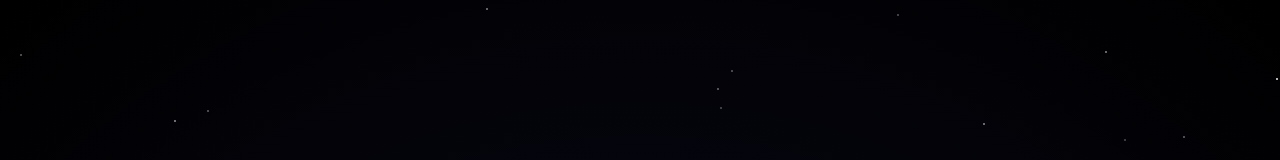
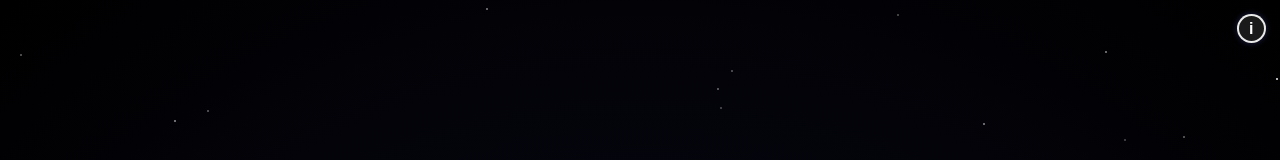
Before and after one commit to Palfos23/tens10n, a React (Vite) app in the folder frontend/: page / in a window 1280 px wide. Shown: the top 160 px of the page. Built offline with nearby package versions, Linux system fonts and the light colour scheme.

Commit message:
Infoboks

```diff
--- a/frontend/src/LandingPage.css
+++ b/frontend/src/LandingPage.css
@@ -1,3 +1,4 @@
+/* === Bakgrunn og struktur === */
 .landing-container {
     position: relative;
     width: 100vw;
@@ -12,7 +13,7 @@
     font-family: "Arial", sans-serif;
 }
 
-/* Star animation */
+/* === Stjerneanimasjon === */
 .star {
     position: absolute;
     width: 2px;
@@ -24,15 +25,11 @@
 }
 
 @keyframes twinkle {
-    0%, 100% {
-        opacity: 0.3;
-    }
-    50% {
-        opacity: 1;
-    }
+    0%, 100% { opacity: 0.3; }
+    50% { opacity: 1; }
 }
 
-/* Title */
+/* === Tittel === */
 .title {
     font-size: 4rem;
     margin-bottom: 2rem;
@@ -46,7 +43,7 @@
     color: #6366f1;
 }
 
-/* Create button */
+/* === Opprett Spill-knapp === */
 .create-btn {
     background: #4f46e5;
     color: white;
@@ -62,23 +59,22 @@
 .create-btn:hover {
     transform: scale(1.05);
     background: linear-gradient(90deg, #4f46e5, #00e0ff);
-    box-shadow: 0 0 10px rgba(99, 102, 241, 0.4);
+    box-shadow: 0 0 15px rgba(99, 102, 241, 0.5);
 }
 
-/* Modal styles */
+/* === Modal overlay === */
 .modal-overlay {
     position: fixed;
-    top: 0;
-    left: 0;
-    width: 100vw;
-    height: 100vh;
+    inset: 0;
     background: rgba(0, 0, 0, 0.6);
     display: flex;
     justify-content: center;
     align-items: center;
     backdrop-filter: blur(6px);
+    z-index: 10;
 }
 
+/* === Modal-vindu === */
 .modal {
     background: rgba(31, 31, 31, 0.85);
     border: 1px solid rgba(255, 255, 255, 0.15);
@@ -92,17 +88,11 @@
 }
 
 @keyframes fadeIn {
-    from {
-        opacity: 0;
-        transform: translateY(20px) scale(0.95);
-    }
-    to {
-        opacity: 1;
-        transform: translateY(0) scale(1);
-    }
+    from { opacity: 0; transform: translateY(20px) scale(0.95); }
+    to { opacity: 1; transform: translateY(0) scale(1); }
 }
 
-/* Form styling */
+/* === Skjemaelementer === */
 .form-group {
     margin: 1.2rem 0;
     text-align: left;
@@ -122,7 +112,6 @@ select {
     border-radius: 10px;
     border: none;
     background: rgba(255, 255, 255, 0.1);
-    backdrop-filter: blur(6px);
     color: white;
     font-size: 1rem;
     outline: none;
@@ -135,19 +124,12 @@ select:hover {
     box-shadow: 0 0 10px rgba(99, 102, 241, 0.4);
 }
 
-/* Fix for dropdowns in dark theme */
 select option {
-    background-color: #1f1f1f; /* mørk bakgrunn */
-    color: white; /* hvit tekst */
-}
-
-/* For Safari / macOS spesielt */
-select:focus option {
     background-color: #1f1f1f;
     color: white;
 }
 
-/* Start button */
+/* === Start-knapp i modalen === */
 .start-btn {
     margin-top: 1.5rem;
     background: #4f46e5;
@@ -168,6 +150,7 @@ select:focus option {
     box-shadow: 0 0 35px rgba(99, 102, 241, 0.8);
 }
 
+/* === Kategori (disabled felt) === */
 .blurred-select {
     opacity: 0.5;
     filter: blur(0.5px);
@@ -180,3 +163,113 @@ select:focus option {
     font-style: italic;
     margin-top: 4px;
 }
+
+/* === ℹ️ Info-knapp med hvit ramme === */
+/* === ℹ️ Info-knapp med ren tekst === */
+.info-btn {
+    position: absolute;
+    top: 0.9rem;
+    right: 0.9rem;
+    width: 1.8rem; /* like bred som høy – perfekt sirkel */
+    height: 1.8rem;
+    border-radius: 50%;
+    border: 2px solid rgba(255, 255, 255, 0.9);
+    background: rgba(255, 255, 255, 0.1);
+    color: white;
+    display: flex;
+    align-items: center;
+    justify-content: center;
+    font-size: 1rem;       /* styrer størrelsen på “i” */
+    font-weight: 700;      /* gjør “i” tydelig */
+    line-height: 1;        /* hindrer vertikal ubalanse */
+    cursor: pointer;
+    box-shadow: 0 0 6px rgba(99, 102, 241, 0.3);
+    transition: all 0.3s ease;
+    z-index: 15;
+    padding: 0; /* hindrer ekstra høyde fra knapp-padding */
+}
+
+.info-btn:hover {
+    background: rgba(255, 255, 255, 0.25);
+    transform: scale(1.1);
+    box-shadow: 0 0 10px rgba(99, 102, 241, 0.6);
+}
+
+.info-btn:active {
+    transform: scale(0.95);
+}
+
+/* Valgfritt: puls-effekt ved hover */
+.info-btn::before {
+    content: "";
+    position: absolute;
+    inset: 0;
+    border-radius: 50%;
+    background: radial-gradient(circle, rgba(99, 102, 241, 0.4), transparent 70%);
+    opacity: 0;
+    transform: scale(0.8);
+    transition: opacity 0.3s, transform 0.3s;
+}
+
+.info-btn:hover::before {
+    opacity: 1;
+    transform: scale(1);
+    animation: pulseGlow 1.6s infinite ease-in-out;
+}
+
+@keyframes pulseGlow {
+    0%, 100% { opacity: 0.6; transform: scale(1); }
+    50% { opacity: 0.2; transform: scale(1.25); }
+}
+
+
+
+/* === Info-modal === */
+.info-modal {
+    max-width: 480px;
+    text-align: left;
+    padding: 2rem;
+    background: rgba(255, 255, 255, 0.12);
+    border-radius: 20px;
+    color: white;
+    backdrop-filter: blur(8px);
+    box-shadow: 0 0 20px rgba(99, 102, 241, 0.4);
+    animation: fadeInUp 0.4s ease forwards;
+}
+
+@keyframes fadeInUp {
+    from { opacity: 0; transform: translateY(15px); }
+    to { opacity: 1; transform: translateY(0); }
+}
+
+.info-modal h2 {
+    text-align: center;
+    margin-bottom: 1rem;
+    text-shadow: 0 0 10px rgba(99, 102, 241, 0.6);
+}
+
+.info-modal p {
+    font-size: 1rem;
+    line-height: 1.5;
+    opacity: 0.9;
+    margin-bottom: 1.5rem;
+}
+
+/* === Lukk-knapp for info-modal === */
+.close-info-btn {
+    display: block;
+    margin: 0 auto;
+    padding: 0.7rem 1.5rem;
+    border-radius: 10px;
+    border: none;
+    background: linear-gradient(90deg, #4f46e5, #00ffff);
+    color: #111;
+    font-weight: bold;
+    cursor: pointer;
+    transition: transform 0.3s ease, box-shadow 0.3s ease;
+}
+
+.close-info-btn:hover {
+    transform: scale(1.05);
+    box-shadow: 0 0 15px rgba(99, 102, 241, 0.7);
+}
--- a/frontend/src/LandingPage.tsx
+++ b/frontend/src/LandingPage.tsx
@@ -19,11 +19,12 @@ const categories = [
     "Underholdning",
     "Vitenskap",
     "Teknologi",
-    "Kultur"
+    "Kultur",
 ];
 
 const LandingPage: React.FC<LandingPageProps> = ({ onStartGame }) => {
     const [open, setOpen] = useState(false);
+    const [showInfo, setShowInfo] = useState(false);
     const [numPlayers, setNumPlayers] = useState("2");
     const [numQuestions, setNumQuestions] = useState("5");
     const [category, setCategory] = useState(categories[0]);
@@ -57,6 +58,20 @@ const LandingPage: React.FC<LandingPageProps> = ({ onStartGame }) => {
                 />
             ))}
 
+            {/* ℹ️ Info-knapp */}
+            <button className="info-btn" onClick={() => setShowInfo(true)} aria-label="Spilleregler">
+                <text
+                    x="22"
+                    y="28"
+                    textAnchor="middle"
+                    fontSize="26"
+                    fill="currentColor"
+                    fontWeight="900"
+                >
+                    i
+                </text>
+            </button>
+
             <h1 className="title">
                 tens<span className="highlight">10</span>n
             </h1>
@@ -65,6 +80,7 @@ const LandingPage: React.FC<LandingPageProps> = ({ onStartGame }) => {
                 Opprett Spill
             </button>
 
+            {/* Modal for å opprette spill */}
             {open && (
                 <div className="modal-overlay" onClick={() => setOpen(false)}>
                     <div className="modal" onClick={(e) => e.stopPropagation()}>
@@ -121,6 +137,40 @@ const LandingPage: React.FC<LandingPageProps> = ({ onStartGame }) => {
                     </div>
                 </div>
             )}
+
+            {/* Info-modal */}
+            {showInfo && (
+                <div className="modal-overlay" onClick={() => setShowInfo(false)}>
+                    <div className="modal info-modal" onClick={(e) => e.stopPropagation()}>
+                        <h2>📘 Regler for Tension</h2>
+                        <p>
+                            Tension er et quizspill der du må tenke raskt og bredt! 🎯
+                            <br />
+                            <br />
+                            💡 Hver runde får dere et spørsmål, hvor dere skal prøve å komme så
+                            nærme nummer 10 på listen som mulig.
+                            <br />
+                            <br />
+                            💡 Hvert spørsmål har x antall "tension-svar". Dette er altså svar etter
+                            nummer 10 på listen.
+                            <br />
+                            <br />
+                            ✅ Riktige svar gir poeng – jo nærmere nummer 10 på listen, jo bedre!
+                            <br />
+                            ⚠️ “Tension-svar” gir minus 5 poeng – pass på hva du svarer!
+                            <br />
+                            ❌ “Feil svar” gir minus 3 poeng
+                            <br />
+                            <br />
+                            🏁 Den med høyest poengsum etter siste spørsmål vinner!
+                        </p>
+
+                        <button className="close-info-btn" onClick={() => setShowInfo(false)}>
+                            Lukk
+                        </button>
+                    </div>
+                </div>
+            )}
         </div>
     );
 };
```
